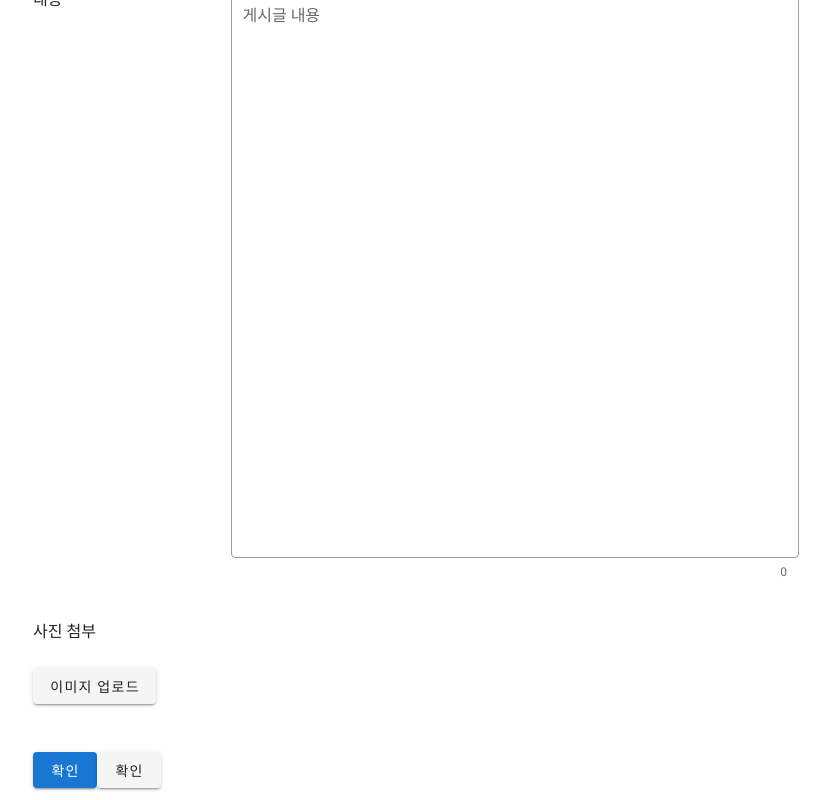
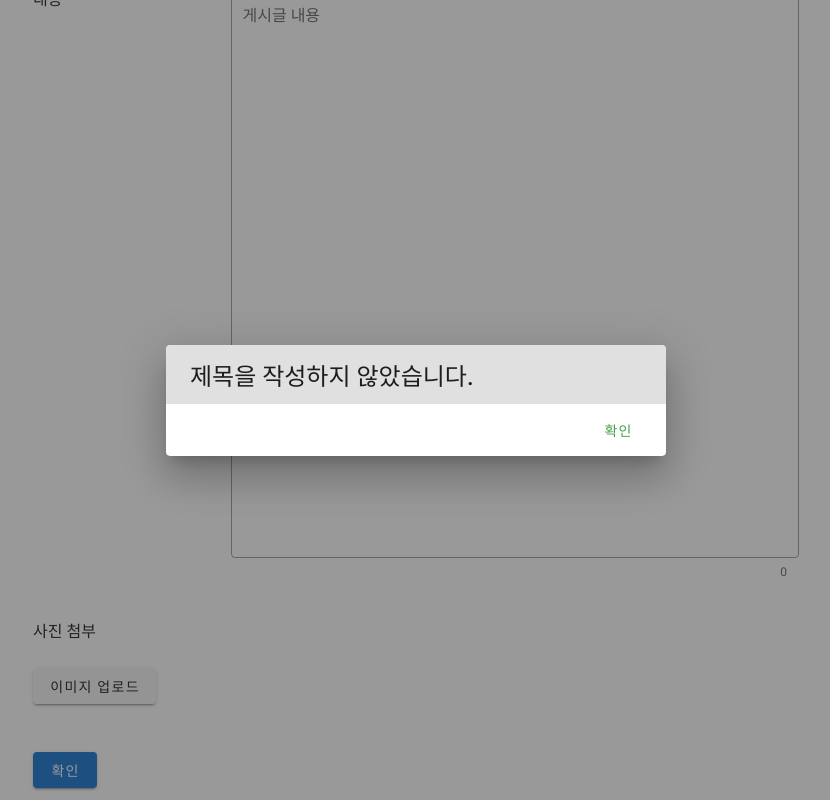
Before and after one commit to semtlekkun/semtleProject-front, a Vue app: page / in a window 1280 px wide. Both pictures are taken after a click on the button "확인". Shown: the part 294-1094 px from the top of the page, without its empty margins (224-1054 px from the left). Built offline with nearby package versions, Linux system fonts and the light colour scheme.

Commit message:
2020.07.22 관리자페이지 - 공지사항 작성페이지 alert -> v-dialog 로 변경 완료.

```diff
--- a/src/views/AdminNotice.vue
+++ b/src/views/AdminNotice.vue
@@ -81,19 +81,42 @@
     <!-- 최종 확인 버튼 -->
     <v-row>
         <v-col cols="3" md="12" offset-lg="2">
-          <v-btn  color="primary" @click="alert">확인</v-btn>
+            <!-- 다이얼로그 -->
             <v-dialog
-            v-model="dialog"
-            width="500"
-            >
+              v-model="dialog"
+              width="500"
+            ><v-spacer></v-spacer>
               <template v-slot:activator="{ on, attrs }">
                 <v-btn
+                  color="primary"
                   v-bind="attrs"
                   v-on="on"
+                  @click="check"
                 >
                 확인
                 </v-btn>
               </template>
+
+              <!-- 다이얼로그 구성 -->
+              <v-card>
+                <v-card-title class="headline grey lighten-2">
+                  {{this.dialogText}}
+                </v-card-title>
+
+                <v-divider></v-divider>
+
+                  <v-card-actions>
+                    <v-spacer></v-spacer>
+
+                    <v-btn
+                      color="green darken-1"
+                      text
+                      @click="dialog = false"
+                    >
+                      확인
+                    </v-btn>
+                </v-card-actions>
+              </v-card>
             </v-dialog>
         </v-col>
     </v-row>
@@ -119,6 +142,12 @@
 
       //내용
       contents: "",
+
+      //다이얼로그
+      dialog: false,
+
+      //다이얼로그에 띄울 문자열
+      dialogText: "",
     }),
 
     methods:{
@@ -153,16 +182,16 @@
       //제목이나 내용중에서 누락된 부분이 있는지 체크
       check() {
         if (this.title === ""){
-          alert('제목을 작성하지 않았습니다.');
+          this.dialogText = '제목을 작성하지 않았습니다.';
         }
         else if(this.contents === "") {
-          alert('내용을 작성하지 않았습니다.');
+          this.dialogText = '내용을 작성하지 않았습니다.';
         }
         else
-          alert('게시글 작성 완료.\n[확인용 메세지]\n작성 일자 : ' + this.getDateInfo()
+          this.dialogText = '게시글 작성 완료.\n[확인용 메세지]\n작성 일자 : ' + this.getDateInfo()
           + '\n작성자 : ' +this.writerId
           + '\n제목 : ' + this.title
-          + '\n내용 : ' + this.contents);
+          + '\n내용 : ' + this.contents;
       }
     },
   }
```
